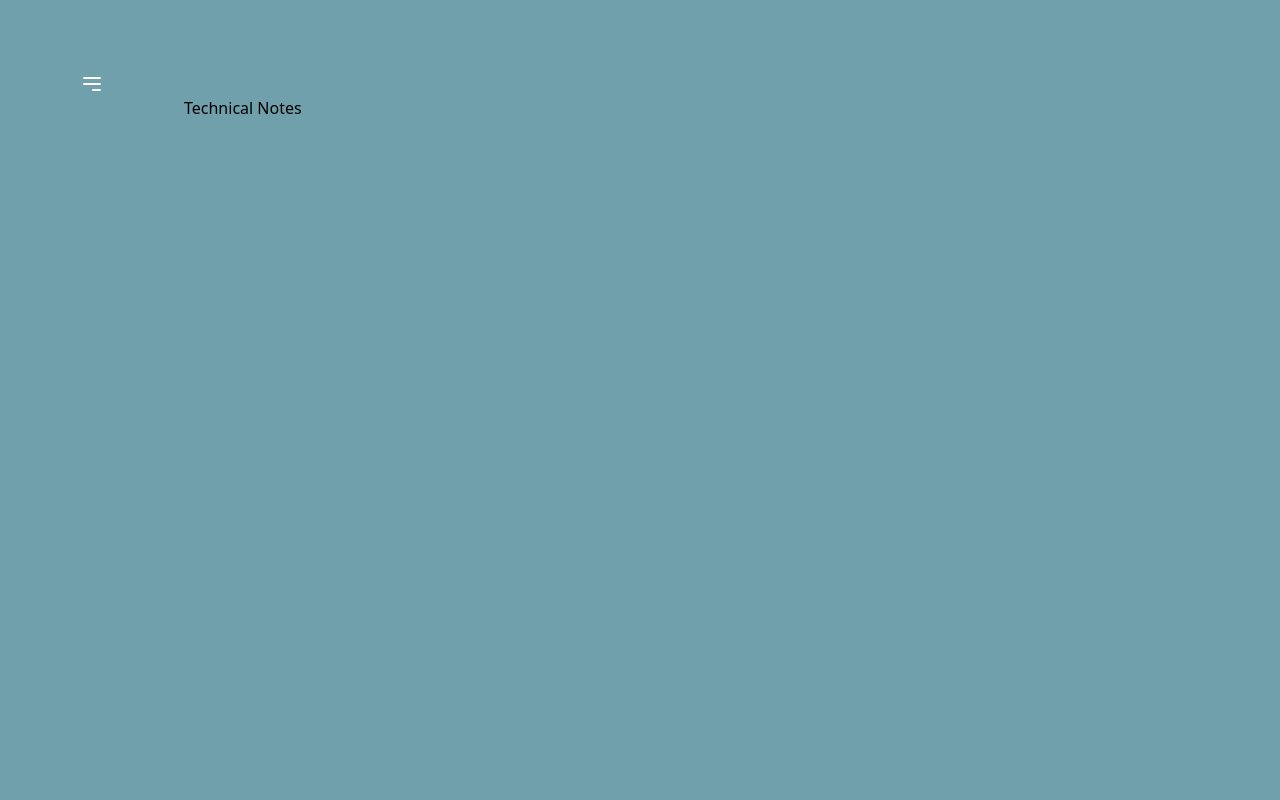
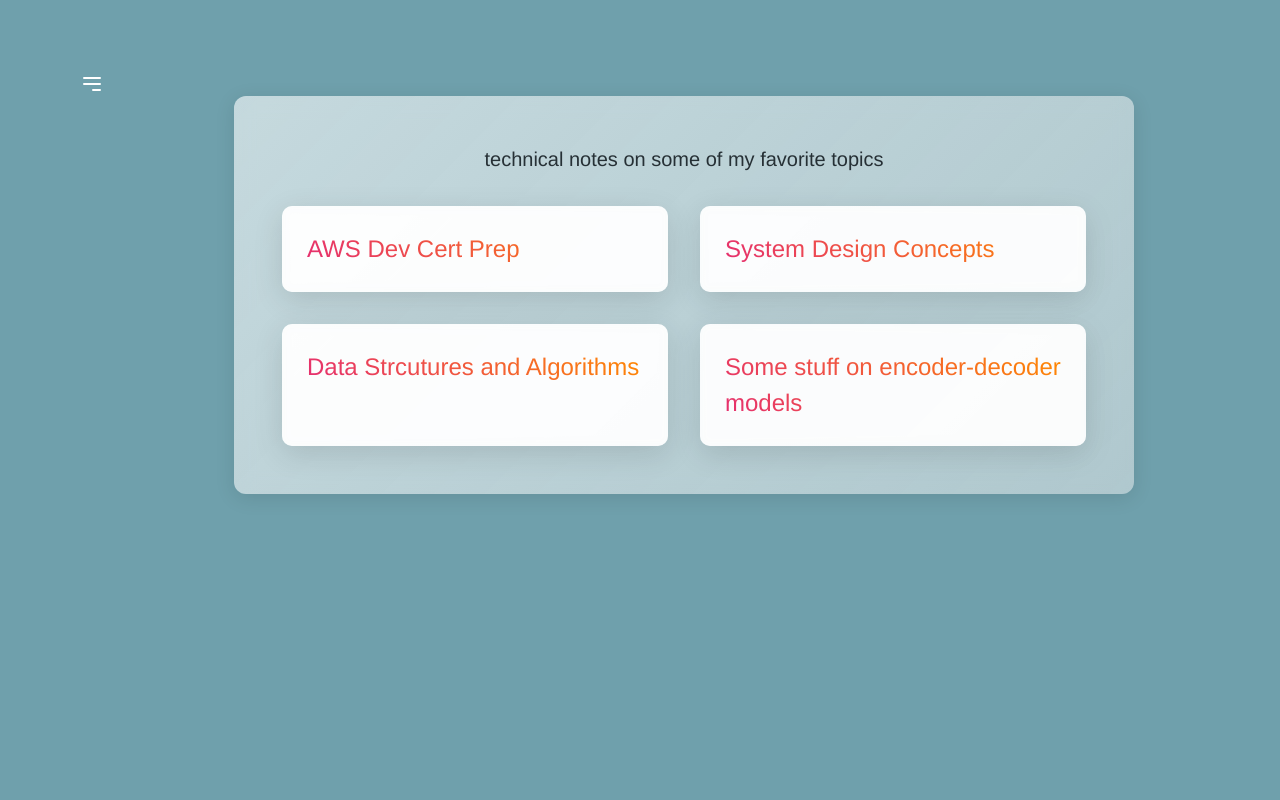
Before and after one commit to sachinio99/portfoliosite, a Next.js app: page /links/technicalNotes in a window 1280 px wide. Shown: the top 800 px of the page. Built offline with nearby package versions, Linux system fonts and the light colour scheme.

Commit message:
Adding content to a couple pages

```diff
--- a/app/globals.css
+++ b/app/globals.css
@@ -22,7 +22,6 @@
   margin: 0;
   padding: 0;
 }
-
 
 .container {
   display: flex;
--- a/app/layout.tsx
+++ b/app/layout.tsx
@@ -2,6 +2,7 @@
 import { Inter } from "next/font/google";
 import "./globals.css";
 import Sidebar from "./links/sidenav";
+import ContactMe from "./links/contact";
 
 const inter = Inter({ subsets: ["latin"] });
 
@@ -17,7 +18,10 @@
 }>) {
   return (
     <html lang="en">
-      <body className="flex-grow p-6 md:overflow-y-auto md:p-12">{children}</body>
+      <body className="flex-grow p-6 md:overflow-y-auto md:p-12">
+        {children}
+        <ContactMe />
+      </body>
     </html>
   );
 }
--- /dev/null
+++ b/app/links/blog/blog.module.css
@@ -0,0 +1,94 @@
+@import url('https://fonts.googleapis.com/css2?family=Playfair+Display:wght@400;700&family=Roboto:wght@300;400&display=swap');
+
+/* Container adjustments for better blending */
+.container {
+    max-width: 900px;
+    margin: 0 auto;
+    padding: 3rem;
+    text-align: center;
+    background: linear-gradient(135deg, rgba(255, 255, 255, 0.6), rgba(240, 240, 240, 0.5));
+    border-radius: 12px;
+    box-shadow: 0 4px 20px rgba(0, 0, 0, 0.1);
+    backdrop-filter: blur(10px);
+}
+
+/* Harmonizing title and text with background */
+.title {
+    font-family: 'Playfair Display', serif;
+    font-size: 3rem;
+    margin-bottom: 1rem;
+    background: linear-gradient(45deg, #4da0c6, #e52e71);
+    -webkit-background-clip: text;
+    -webkit-text-fill-color: transparent;
+    color: transparent;
+}
+
+.subtitle {
+    font-family: 'Helvetica', 'Arial', sans-serif;
+    font-size: 1.25rem;
+    color: rgba(0, 7, 13, 0.8);
+    margin-bottom: 2rem;
+}
+
+/* Grid for better layout integration */
+.grid {
+    display: grid;
+    grid-template-columns: repeat(auto-fit, minmax(250px, 1fr));
+    gap: 2rem;
+}
+
+/* Card adjustments */
+.card {
+    background: rgba(255, 255, 255, 0.9);
+    border-radius: 10px;
+    padding: 1.5rem;
+    box-shadow: 0 8px 30px rgba(0, 0, 0, 0.12);
+    text-align: left;
+    transition: transform 0.3s ease, box-shadow 0.3s ease;
+    text-decoration: none;
+    border: 1px solid transparent;
+    backdrop-filter: blur(5px);
+}
+
+.card:hover {
+    transform: translateY(-5px);
+    box-shadow: 0 16px 40px rgba(0, 0, 0, 0.2);
+    border-color: #6FA0AC;
+}
+
+/* Harmonizing card title and description with background */
+.cardTitle {
+    font-family: 'Helvetica', 'Arial', sans-serif;
+    font-size: 1.5rem;
+    margin: 0;
+    background: linear-gradient(45deg, #e52e71, #ff8a00);
+    -webkit-background-clip: text;
+    -webkit-text-fill-color: transparent;
+    color: transparent;
+}
+
+.cardDescription {
+    font-family: 'Helvetica', 'Arial', sans-serif;
+    font-size: 1rem;
+    margin: 0.75rem 0 0;
+    color: #444;
+}
+
+/* Responsive adjustments */
+@media (max-width: 600px) {
+    .title {
+        font-size: 2.25rem;
+    }
+
+    .subtitle {
+        font-size: 1rem;
+    }
+
+    .cardTitle {
+        font-size: 1.25rem;
+    }
+
+    .cardDescription {
+        font-size: 0.875rem;
+    }
+}
--- a/app/links/blog/page.tsx
+++ b/app/links/blog/page.tsx
@@ -1,3 +1,29 @@
+import styles from './blog.module.css';
+
+const articles = [
+    {
+        title: "Why is Everything Better in Europe?",
+        link: "https://asapsach.substack.com/p/why-is-everything-is-better-in-europe",
+    },
+    {
+        title: "What Am I Supposed to Do",
+        link: "https://asapsach.substack.com/p/what-am-i-supposed-to-do",
+    },
+    // Add more articles here
+];
+
 export default function Page() {
-    return <p>Blog page</p>;
-  }
+  return (
+      <div className={styles.container}>
+          <p className={styles.subtitle}>a collection of stuff i have written on substack</p>
+          <div className={styles.grid}>
+              {articles.map((article, index) => (
+                  <a key={index} href={article.link} className={styles.card}>
+                      <h2 className={styles.cardTitle}>{article.title}</h2>
+
+                  </a>
+              ))}
+          </div>
+      </div>
+  );
+}
--- a/app/links/contact.tsx
+++ b/app/links/contact.tsx
@@ -3,7 +3,8 @@
 
 const ContactMe = () => {
   return (
-    <div className="fixed top-0 left-1/2 transform -translate-x-1/2 flex justify-center space-x-6 py-4 bg-pantone-moonstone">
+    <footer className="mt-auto py-4 bg-pantone-moonstone">
+      <div className="flex justify-center space-x-6">
       <Link href="https://www.linkedin.com/in/shahsachinj" target="_blank">
         <Image
           src="/linkedin.jpg"
@@ -37,6 +38,10 @@
         />
       </Link>
     </div>
+    <div>
+      <p className="text-center mt-4 text-[#1A2F38]">© 2024 Sachin Shah</p>
+    </div>
+    </footer>
   );
 };
 
--- a/app/links/layout.tsx
+++ b/app/links/layout.tsx
@@ -1,4 +1,3 @@
-
 import Link from 'next/link';
 import Sidebar from './sidenav';
 
--- a/app/links/sidenav.tsx
+++ b/app/links/sidenav.tsx
@@ -6,7 +6,7 @@
   const [isOpen, setIsOpen] = useState(false);
 
   return (
-    <div className="flex">
+    <div className='flex'>
       {/* Sidebar */}
       <div
         // Conditional class based on isOpen
@@ -25,13 +25,6 @@
               Overview
             </a>
           </div>
-          <div className="mt-4">
-            <a href="/links/curation"
-              className="bg-muted-coral
-                          hover:text-gray-300">
-              Stuff I've Curated
-            </a>
-          </div>
           {/* Add more sidebar items here */}
           <div className="mt-4">
             <a href="/links/blog"
@@ -45,13 +38,6 @@
               className="text-white
                           hover:text-gray-300">
               Technical Notes
-            </a>
-          </div>
-          <div className='mt-4'>
-            <a href="/links/experience"
-              className="text-white
-                          hover:text-gray-300">
-              Experience and Resume
             </a>
           </div>
 
@@ -100,3 +86,24 @@
 };
 
 export default Sidebar;
+
+
+/*
+ <div className="mt-4">
+            <a href="/links/curation"
+              className="bg-muted-coral
+                          hover:text-gray-300">
+              Stuff I've Curated
+            </a>
+          </div>
+*/
+
+/*
+<div className='mt-4'>
+            <a href="/links/experience"
+              className="text-white
+                          hover:text-gray-300">
+              Experience and Resume
+            </a>
+          </div>
+*/
--- a/app/links/technicalNotes/page.tsx
+++ b/app/links/technicalNotes/page.tsx
@@ -1,4 +1,37 @@
+import styles from '../blog/blog.module.css';
+
+const notes = [
+    {
+        title: "AWS Dev Cert Prep",
+        link: "https://invincible-moat-f89.notion.site/AWS-Dev-Cert-Notes-0ba566963b08401b9ba42e37b794077f?pvs=4",
+    },
+    {
+        title: "System Design Concepts",
+        link: "https://invincible-moat-f89.notion.site/SysDesign-Examples-f1654d15cca8411e904fece3d90de62f?pvs=4",
+    },
+    {
+      title: "Data Strcutures and Algorithms",
+      link: "https://invincible-moat-f89.notion.site/Interview-CheatSheet-dbad3afb81224446b3ebc5d7ca75d39b?pvs=4",
+    },
+    {
+      title: "Some stuff on encoder-decoder models",
+      link: "https://invincible-moat-f89.notion.site/NEURAL-MACHINE-TRANSLATION-BY-JOINTLY-LEARNING-TO-ALIGN-AND-TRANSLATE-5124b18821f041af8188efb0ae00afea?pvs=4",
+  },
+    // Add more articles here
+];
 
 export default function Page() {
-    return <p>Technical Notes</p>;
-  }
+  return (
+      <div className={styles.container}>
+          <p className={styles.subtitle}>technical notes on some of my favorite topics</p>
+          <div className={styles.grid}>
+              {notes.map((article, index) => (
+                  <a key={index} href={article.link} className={styles.card}>
+                      <h2 className={styles.cardTitle}>{article.title}</h2>
+
+                  </a>
+              ))}
+          </div>
+      </div>
+  );
+}
--- a/app/page.tsx
+++ b/app/page.tsx
@@ -1,19 +1,22 @@
-import Image from "next/image";
-import Link from 'next/link';
 import Sidebar from "./links/sidenav";
 import ContactMe from "./links/contact";
+import Typewriter from 'typewriter-effect';
+import React from 'react';
 
 export default function Home() {
-
   return (
-    <div className="relative">
+    <div className="flex flex-col min-h-screen">
       <Sidebar />
-    <main className="container">
-      <div className="mb-32 grid text-center lg:mb-0 lg:w-full lg:max-w-5xl lg:grid-cols-4 lg:text-left">
-      </div>
-    </main>
-    {/* Contact Me Section */}
-    <ContactMe />
+      <main className="container mx-auto flex-grow px-4">
+        <div className="flex flex-col items-center justify-center h-full">
+          <h1 className="text-4xl md:text-6xl font-extrabold text-center text-[#1A2F38]">
+            Hi, I'm Sachin
+          </h1>
+          <h4 className="text-3xl md:text-4xl font-extrabold text-center text-[#1A2F38] mt-4">
+            I am a Software Engineer, music enthusiast, runner, and writer
+          </h4>
+        </div>
+      </main>
     </div>
   );
 }
--- a/package.json
+++ b/package.json
@@ -11,7 +11,9 @@
   "dependencies": {
     "next": "^14.2.5",
     "react": "^18",
-    "react-dom": "^18"
+    "react-dom": "^18",
+    "react-typed": "^2.0.12",
+    "typewriter-effect": "^2.21.0"
   },
   "devDependencies": {
     "@types/node": "^20",
```
Also changed, not shown: 1 other file (tests, documents, lock files or other folders).
